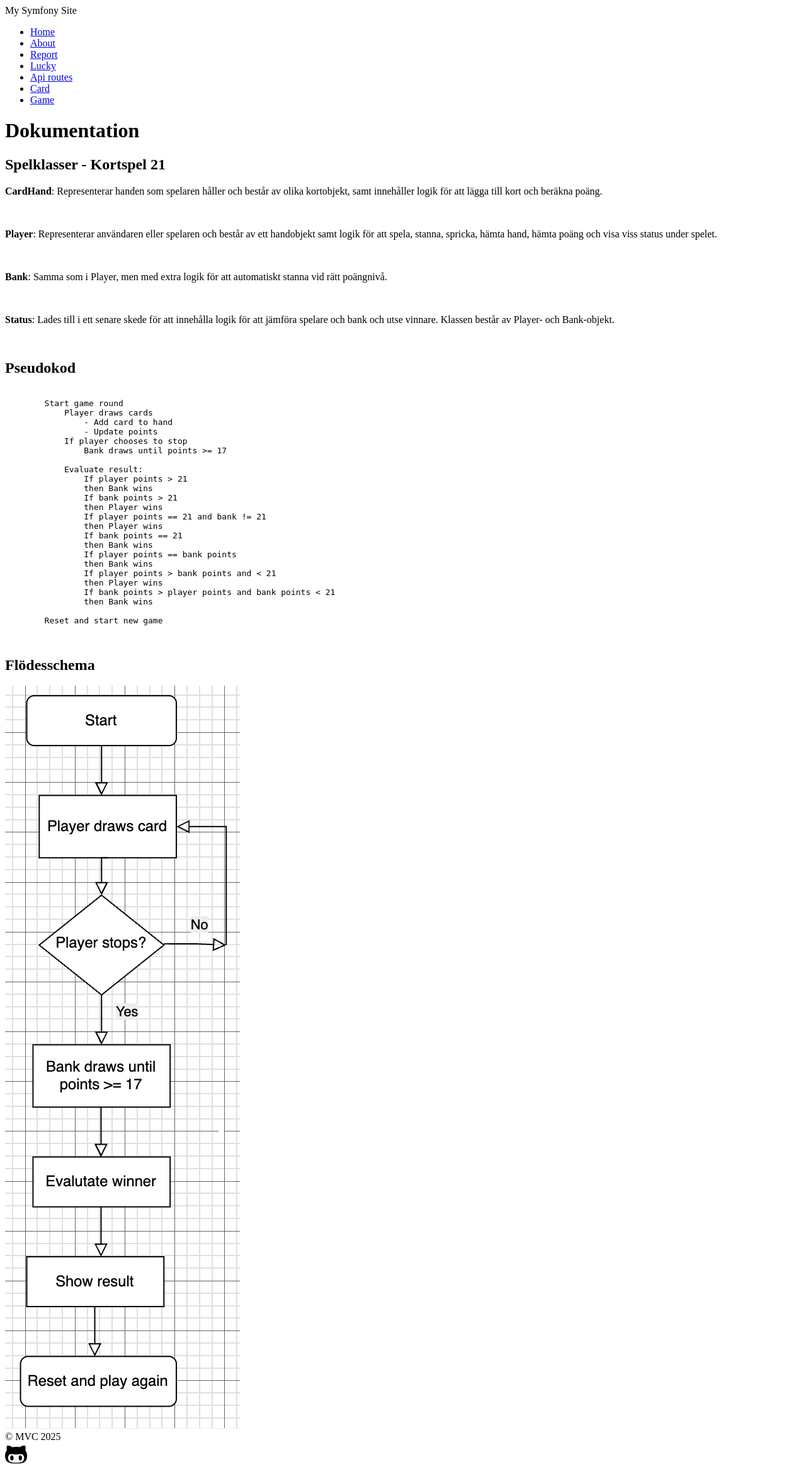
After one commit to SamS-2024/mvc, a Symfony app: template templates/cards/game-doc.html.twig in a window 1280 px wide. The commit adds this page. Shown: the whole page at 63% size. Run offline with Twig, Linux system fonts and the light colour scheme; the template is opened without the code that fills it, so the values that code supplies are empty; some libraries are stand-ins or nearby versions.

Commit message:
Add documentation page for the game

```diff
--- /dev/null
+++ b/templates/cards/game-doc.html.twig
@@ -0,0 +1,69 @@
+{% extends "base.html.twig" %}
+
+{% block title %}Dokumentation{% endblock %}
+
+{% block body %}
+<h1>Dokumentation</h1>
+
+<div class="doc-text">
+
+    <h2>Spelklasser - Kortspel 21</h2>
+    <p>
+        <strong>CardHand</strong>: Representerar handen som spelaren håller och består av olika kortobjekt,
+        samt innehåller logik för att lägga till kort och beräkna poäng.
+    </p><br>
+    <p>
+        <strong>Player</strong>: Representerar användaren eller spelaren och består av ett handobjekt samt
+        logik för att spela, stanna, spricka, hämta hand, hämta poäng och visa viss status under spelet.
+    </p><br>
+
+    <p>
+        <strong>Bank</strong>: Samma som i Player, men med extra logik för att automatiskt stanna vid rätt poängnivå.
+    </p><br>
+
+    <p>
+        <strong>Status</strong>: Lades till i ett senare skede för att innehålla logik för att jämföra spelare och bank och utse vinnare.
+        Klassen består av Player- och Bank-objekt.
+    </p><br>
+</div>
+
+<div class="doc-container">
+    <div class="pseudo">
+        <h2>Pseudokod</h2>
+        <pre class="code"><code>
+        Start game round
+            Player draws cards
+                - Add card to hand
+                - Update points
+            If player chooses to stop
+                Bank draws until points >= 17
+
+            Evaluate result:
+                If player points > 21
+                then Bank wins
+                If bank points > 21
+                then Player wins
+                If player points == 21 and bank != 21
+                then Player wins
+                If bank points == 21
+                then Bank wins
+                If player points == bank points
+                then Bank wins
+                If player points > bank points and < 21
+                then Player wins
+                If bank points > player points and bank points < 21
+                then Bank wins
+
+        Reset and start new game
+
+        </code></pre>
+    </div>
+
+    <div class="flowchart">
+    <h2>Flödesschema</h2>
+        <img src="{{ asset('img/flowchart.webp') }}" class ="flowchart-img" alt="flowchart">
+    </div>
+</div>
+
+
+{% endblock %}
--- a/templates/cards/game.html.twig
+++ b/templates/cards/game.html.twig
@@ -22,7 +22,8 @@
 </p><br>
 
 <div class="link-container">
-    <a href="{{ path('init_game') }}" class="links">Start the game</a>
+     <a href="{{ path('game_doc') }}" class="links">Dokumentation</a>
+    <a href="{{ path('init_game') }}" class="links">Starta spelet</a>
 
 </div>
 {% endblock %}
--- a/templates/cards/init-game.html.twig
+++ b/templates/cards/init-game.html.twig
@@ -3,7 +3,7 @@
 {% block title %}Init Game{% endblock %}
 
 {% block body %}
-<h1>Kortspelet 21 [Start]</h1>
+<h1>Kortspelet 21</h1>
 
 {% if turn == 'player' %}
     <h2 class="player">Spelare</h2>
@@ -69,5 +69,4 @@
 
 {% endif %}
 
-{{ include('flash.html.twig') }}
 {% endblock %}
```
Also changed, not shown: assets/styles/app.css (+27 -0 lines), src/Controller/CardGameController.php (+0 -8 lines), src/Controller/InitCardGameController.php (+15 -5 lines), public/img/flowchart.webp (added).
